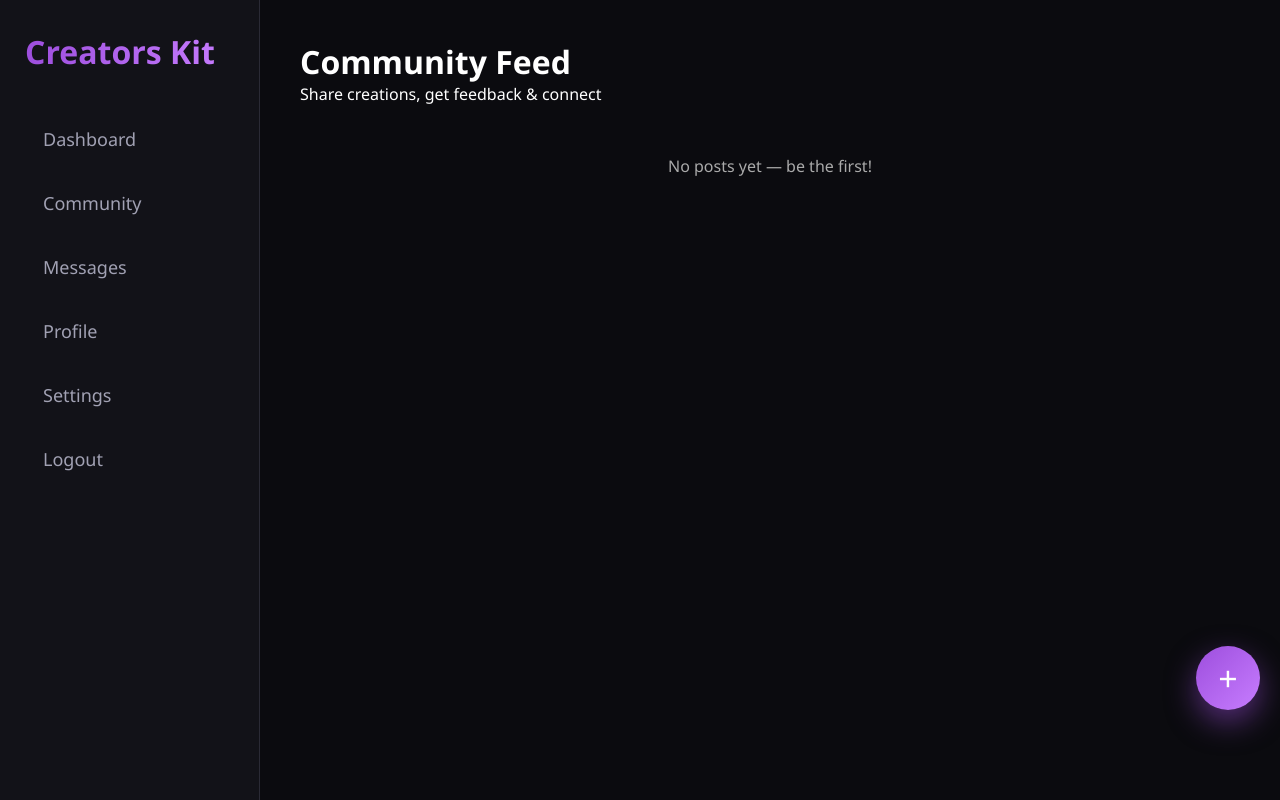
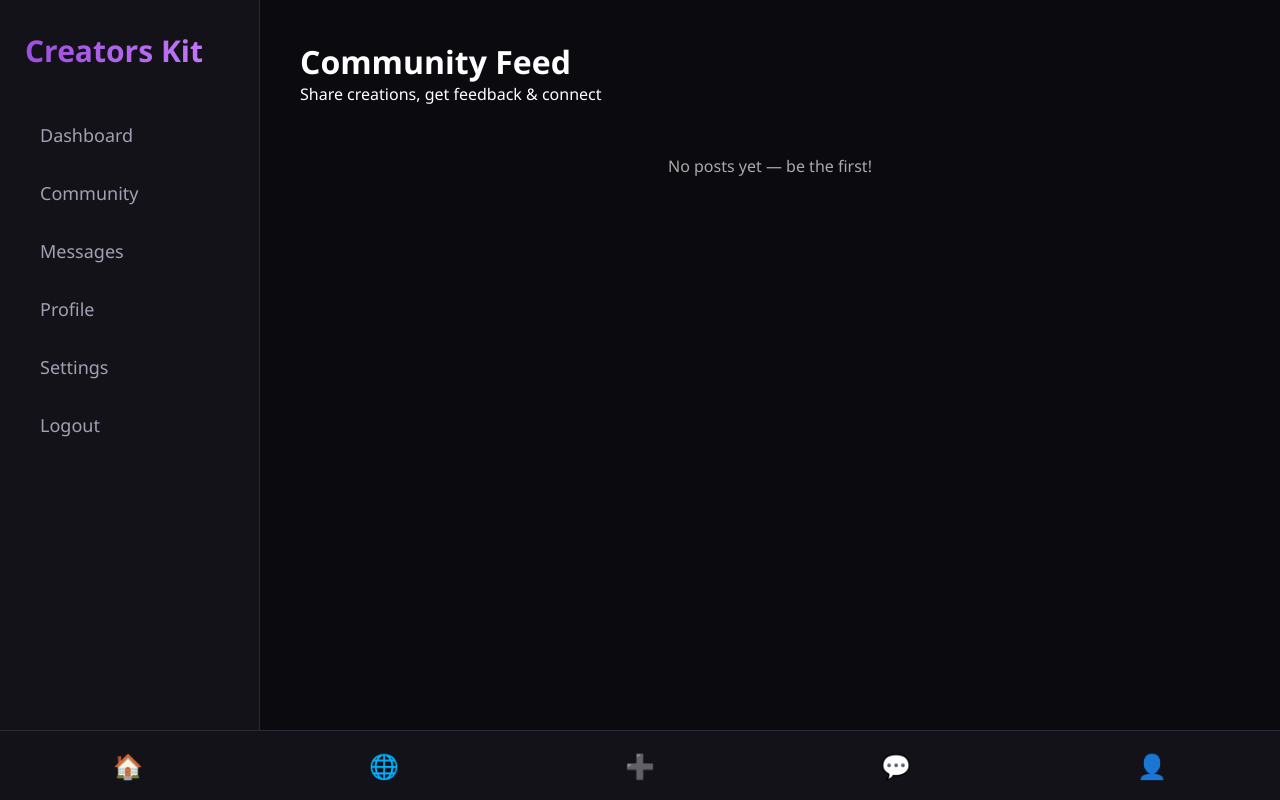
Before and after one commit to drwttierney-wq/Creatorskit, a Flask app: page /community in a window 1280 px wide. Run offline with Flask 3, Linux system fonts and the light colour scheme; the visitor is signed in with stand-in values (Sample User, id 1); data that the repository does not hold is empty; parts of the project's set-up code (start-up, migrations or seed data) failed here and were passed over.

Commit message:
Update base.html

```diff
--- a/templates/base.html
+++ b/templates/base.html
@@ -3,7 +3,7 @@
 <head>
     <meta charset="UTF-8">
     <meta name="viewport" content="width=device-width, initial-scale=1.0">
-<title>Creators Kit</title>
+    <title>{% block title %}Creators Kit{% endblock %}</title>
 
     <style>
         :root {
@@ -14,144 +14,48 @@
             --muted: #a1a1b3;
             --accent1: #9d4edd;
             --accent2: #c77dff;
-    --shadow: rgba(157,78,221,0.25);
-    --hover-bg: rgba(199,125,255,0.15);
-    --fab-shadow: rgba(157,78,221,0.5);
         }
 
-* { margin: 0; padding: 0; box-sizing: border-box; }
-body {
-    background: var(--bg);
-    color: var(--text);
-    font-family: "Segoe UI", system-ui, sans-serif;
-    min-height: 100vh;
-    display: flex;
-    transition: background 0.3s;
+        * { margin:0; padding:0; box-sizing:border-box; }
+        body { font-family:"Segoe UI", system-ui, sans-serif; background:var(--bg); color:var(--text); min-height:100vh; display:flex; flex-direction:row; }
+        a { text-decoration:none; color:inherit; }
+
+        /* SIDEBAR (DESKTOP) */
+        .sidebar {
+            display:none;
         }
-a { text-decoration: none; color: inherit; }
-
-/* ===== SIDEBAR ===== */
-.sidebar {
-    display: none;
-    flex-direction: column;
-    width: 260px;
-    background: var(--panel);
-    border-right: 1px solid var(--border);
-    padding: 30px 25px;
-}
-.sidebar .logo {
-    font-size: 32px;
-    font-weight: 900;
-    margin-bottom: 40px;
-    background: linear-gradient(90deg, var(--accent1), var(--accent2));
-    -webkit-background-clip: text;
-    -webkit-text-fill-color: transparent;
-}
-.sidebar nav a {
-    display: block;
-    padding: 14px 18px;
-    margin-bottom: 12px;
-    border-radius: 12px;
-    color: var(--muted);
-    font-size: 18px;
-    transition: 0.2s;
-}
-.sidebar nav a:hover {
-    background: var(--hover-bg);
-    color: white;
-    transform: translateX(5px);
-}
-@media (min-width: 900px) {
-    .sidebar { display: flex; }
+        @media (min-width:900px){
+            .sidebar { display:flex; flex-direction:column; width:260px; background:var(--panel); border-right:1px solid var(--border); padding:30px 25px; }
+            .sidebar .logo { font-size:30px; font-weight:800; margin-bottom:40px; background:linear-gradient(90deg,var(--accent1),var(--accent2)); -webkit-background-clip:text; -webkit-text-fill-color:transparent; }
+            .sidebar nav a { display:block; padding:12px 15px; margin-bottom:10px; border-radius:12px; color:var(--muted); font-size:18px; transition:0.2s; }
+            .sidebar nav a:hover { background:rgba(199,125,255,0.15); color:white; }
         }
 
-/* ===== MAIN AREA ===== */
-.main { flex: 1; display: flex; flex-direction: column; min-height: 100vh; }
+        /* MAIN AREA */
+        .main { flex:1; display:flex; flex-direction:column; min-height:100vh; }
 
-/* ===== HEADER (mobile only) ===== */
-header {
-    background: var(--panel);
-    border-bottom: 1px solid var(--border);
-    padding: 15px;
-    text-align: center;
-}
-header .logo {
-    font-size: 26px;
-    font-weight: 800;
-    background: linear-gradient(90deg, var(--accent1), var(--accent2));
-    -webkit-background-clip: text;
-    -webkit-text-fill-color: transparent;
-}
-@media (min-width: 900px) {
-    header { display: none; }
-}
+        header { background:var(--panel); border-bottom:1px solid var(--border); padding:15px; text-align:center; }
+        header .logo { font-size:26px; font-weight:800; background:linear-gradient(90deg,var(--accent1),var(--accent2)); -webkit-background-clip:text; -webkit-text-fill-color:transparent; }
+        @media (min-width:900px){ header { display:none; } }
 
-/* ===== CONTENT ===== */
-.content {
-    flex: 1;
-    padding: 20px;
-    padding-bottom: 100px; /* space for bottom nav */
-    transition: padding 0.3s;
-}
-@media (min-width: 900px) {
-    .content { padding: 40px; padding-bottom: 40px; }
-}
+        .content { flex:1; padding:20px; padding-bottom:100px; }
+        @media (min-width:900px){ .content { padding:40px; padding-bottom:40px; } }
 
-/* ===== BOTTOM NAV ===== */
-.bottom-nav {
-    position: fixed;
-    bottom: 0;
-    left: 0;
-    right: 0;
-    height: 70px;
-    background: var(--panel);
-    border-top: 1px solid var(--border);
-    display: flex;
-    justify-content: space-around;
-    align-items: center;
-    z-index: 100;
-    transition: transform 0.3s;
-}
-.bottom-nav a {
-    font-size: 26px;
-    color: var(--muted);
-    transition: transform 0.2s, color 0.2s;
-}
-.bottom-nav a:hover { color: white; transform: scale(1.2); }
-@media (min-width: 900px) { .bottom-nav { display: none; } }
-
-/* ===== FLOATING ACTION BUTTON ===== */
-.fab {
-    position: fixed;
-    bottom: 90px;
-    right: 20px;
-    width: 64px;
-    height: 64px;
-    border-radius: 50%;
-    background: linear-gradient(135deg, var(--accent1), var(--accent2));
-    display: flex;
-    align-items: center;
-    justify-content: center;
-    font-size: 34px;
-    box-shadow: 0 12px 30px var(--fab-shadow);
-    z-index: 101;
-    cursor: pointer;
-    transition: transform 0.2s;
-}
-.fab:hover { transform: scale(1.1) rotate(10deg); }
-.fab a { color: white; }
-
-/* ===== CONDITIONAL LOGIN VISIBILITY ===== */
-{% if not session.user %}
-.sidebar, header, .bottom-nav, .fab { display: none !important; }
-{% endif %}
+        /* MOBILE NAV & FAB */
+        .bottom-nav, .fab { display:none; } /* default hidden, will only show if logged in */
+        .bottom-nav { position:fixed; bottom:0; left:0; right:0; height:70px; background:var(--panel); border-top:1px solid var(--border); display:flex; justify-content:space-around; align-items:center; z-index:100; }
+        .bottom-nav a { font-size:24px; color:var(--muted); }
+        .bottom-nav a:hover { color:white; }
+        .fab { position:fixed; bottom:90px; right:20px; width:60px; height:60px; border-radius:50%; background:linear-gradient(135deg,var(--accent1),var(--accent2)); display:flex; align-items:center; justify-content:center; font-size:32px; box-shadow:0 10px 30px rgba(157,78,221,0.5); z-index:101; }
+        .fab a { color:white; }
+        @media (min-width:900px){ .fab { display:none; } }
 
     </style>
 </head>
 <body>
 
-<!-- SIDEBAR (desktop) -->
     {% if session.user %}
+    <!-- DESKTOP SIDEBAR -->
     <aside class="sidebar">
         <div class="logo">Creators Kit</div>
         <nav>
@@ -163,23 +67,22 @@ header .logo {
             <a href="/logout">Logout</a>
         </nav>
     </aside>
-{% endif %}
 
-<!-- MAIN -->
-<div class="main">
-    {% if session.user %}
+    <!-- MOBILE HEADER -->
     <header>
         <div class="logo">Creators Kit</div>
     </header>
     {% endif %}
 
+    <!-- MAIN CONTENT -->
+    <div class="main">
         <main class="content">
             {% block content %}{% endblock %}
         </main>
     </div>
 
+    {% if session.user %}
     <!-- MOBILE NAV & FAB -->
-{% if session.user %}
     <nav class="bottom-nav">
         <a href="/dashboard">🏠</a>
         <a href="/community">🌐</a>
```
Lines whose indentation alone changed are shown as unchanged.
